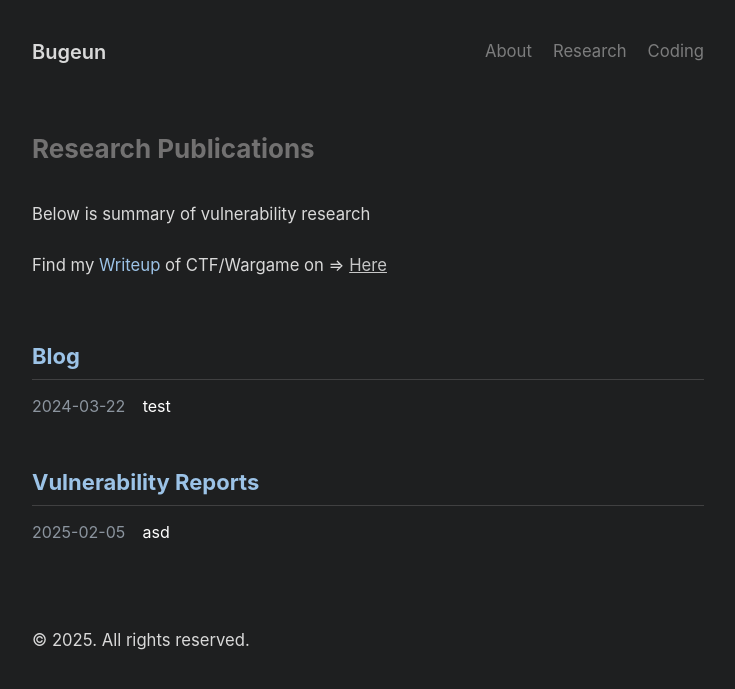
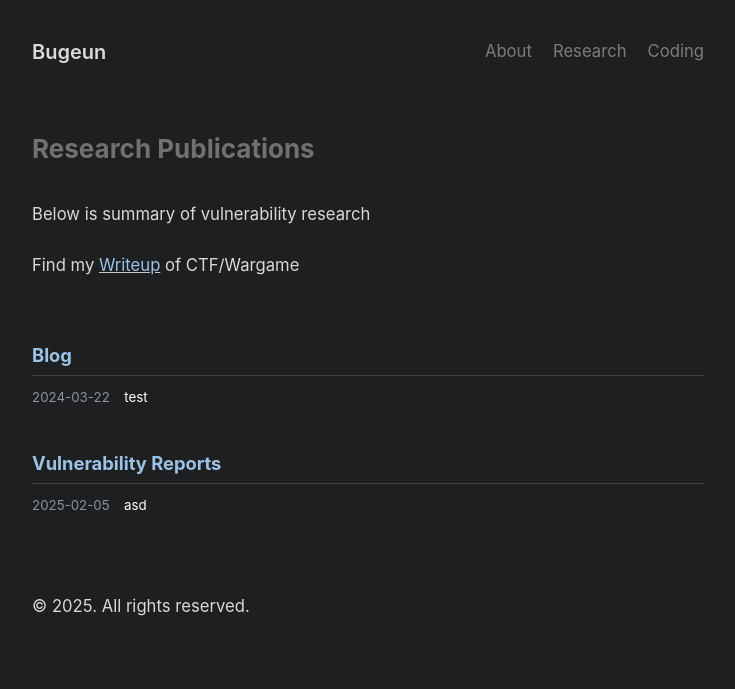
Before and after one commit to Bugeun/Bugeun.github.io, a Jekyll site: the page built from archive.md, in a window 1280 px wide. Shown: the top 689 px of the page, without its empty margins (272-1007 px from the left). Built offline with Jekyll 4.4.1, drawn with Linux system fonts in a browser that asks for light colours.

Commit message:
Update archive.md

```diff
--- a/archive.md
+++ b/archive.md
@@ -37,8 +37,7 @@ title: Archive
 <br>
 <p style="line-height: 2;">
 
-<small>Find my <span style="color: rgb(156, 195, 231);">Writeup</span> of CTF/Wargame on => </small>
-<small><a href = "https://bugeun1007.tistory.com/category/CTF%2CWargame"> Here</a></small>
+<small>Find my <a href = "https://bugeun1007.tistory.com/category/CTF%2CWargame"><span style="color: rgb(156, 195, 231);">Writeup</span></a> of CTF/Wargame
 <br>
 <br>
 
```
